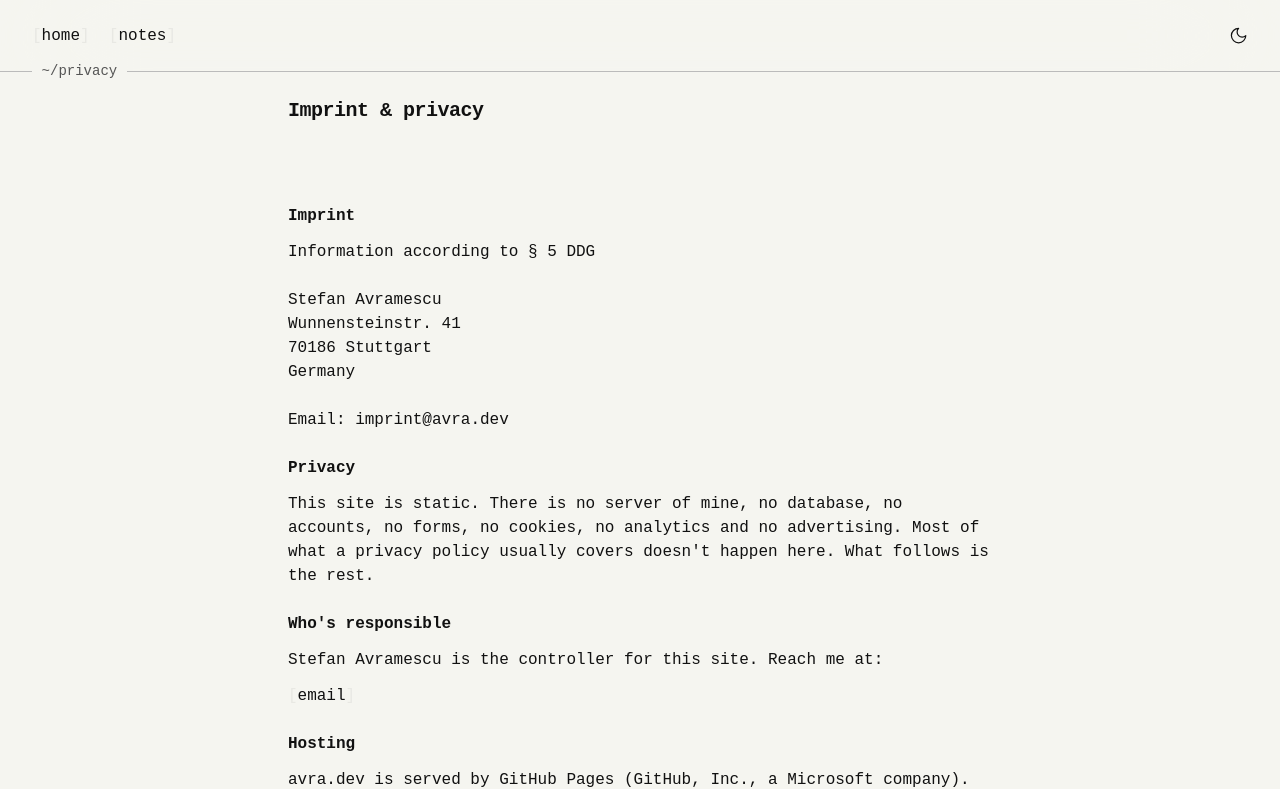
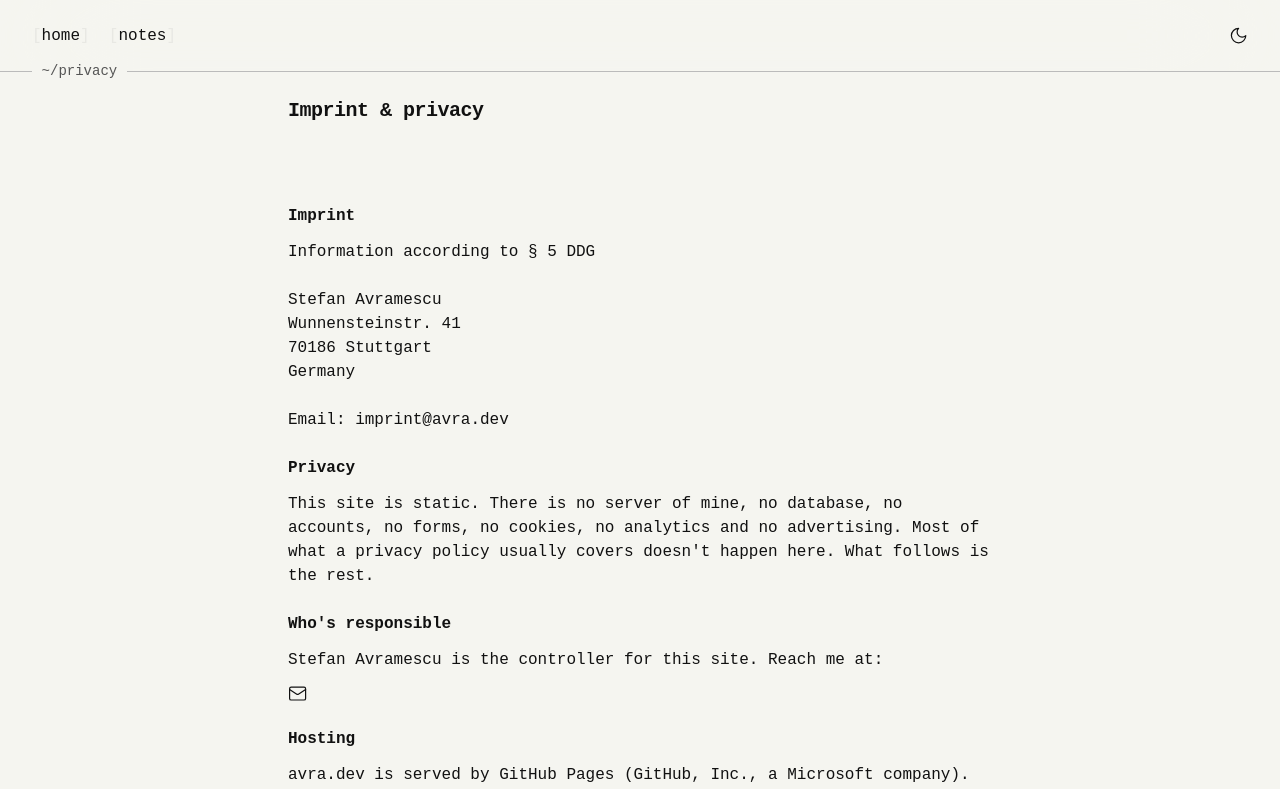
Before and after one commit to StefanAvra/avra-dev, a SvelteKit app: page /privacy in a window 1280 px wide. Shown: the top 789 px of the page. Built offline with nearby package versions, Linux system fonts and the light colour scheme.

Commit message:
feat: icons for email, github and rss links
- homepage email/github and footer rss links are Lucide-style icons
- GithubIcon restores Lucide's former github glyph, dropped from v1

```diff
--- a/src/lib/components/EmailTooltip.svelte
+++ b/src/lib/components/EmailTooltip.svelte
@@ -1,4 +1,6 @@
 <script lang="ts">
+	import { Mail } from '@lucide/svelte';
+
 	const r = (s: string) => [...s].reverse().join('');
 	let address = $state<string>();
 
@@ -18,13 +20,16 @@
 <div class="group relative">
 	<a
 		id="email"
-		class="bracketed no-underline"
+		class="flex transition-colors hover:text-accent"
 		href={address ? `mailto:${address}` : '#email'}
+		aria-label="Email"
 		aria-describedby="email-address"
 		onpointerenter={reveal}
 		onfocus={reveal}
-		{onclick}>email</a
+		{onclick}
 	>
+		<Mail class="size-[2ch]" strokeWidth={1.5} aria-hidden="true" />
+	</a>
 	<div
 		id="email-address"
 		role="tooltip"
--- a/src/lib/components/Footer.svelte
+++ b/src/lib/components/Footer.svelte
@@ -1,6 +1,7 @@
 <script lang="ts">
 	import { keyboardActive, toggleHelp } from '$lib/actions/hotkeys';
 	import { resolve } from '$app/paths';
+	import { Rss } from '@lucide/svelte';
 </script>
 
 <!-- Fixed (not sticky) behind the page so it stays put during overscroll bounce.
@@ -10,9 +11,16 @@
 	class="fixed inset-x-0 bottom-0 flex h-footer items-center justify-between gap-[3ch] bg-subtle px-[2ch] text-sm text-muted opacity-100 transition-all before:absolute before:inset-x-0 before:bottom-full before:h-svh before:bg-subtle data-keyboard-active:opacity-100 sm:px-8"
 	data-keyboard-active={$keyboardActive || undefined}
 >
-	<div class="flex gap-[2ch]">
+	<div class="flex items-center gap-[2ch]">
 		<a class="bracketed no-underline" href={resolve('/privacy')}>imprint &amp; privacy</a>
-		<a class="bracketed no-underline" href={resolve('/rss.xml')} data-sveltekit-reload>rss</a>
+		<a
+			class="transition-colors hover:text-accent"
+			href={resolve('/rss.xml')}
+			data-sveltekit-reload
+			aria-label="RSS feed"
+		>
+			<Rss class="size-[2ch]" strokeWidth={1.5} aria-hidden="true" />
+		</a>
 	</div>
 	<button
 		class="cursor-pointer opacity-50 transition-opacity hover:opacity-100"
--- /dev/null
+++ b/src/lib/components/GithubIcon.svelte
@@ -0,0 +1,20 @@
+<script lang="ts">
+	import { Icon, type LucideProps } from '@lucide/svelte';
+
+	// Lucide v1 dropped brand icons; this is its former `github` glyph, so it
+	// matches the stroke style of the Lucide icons it sits next to.
+	const props: LucideProps = $props();
+</script>
+
+<Icon
+	{...props}
+	iconNode={[
+		[
+			'path',
+			{
+				d: 'M15 22v-4a4.8 4.8 0 0 0-1-3.5c3 0 6-2 6-5.5.08-1.25-.27-2.48-1-3.5.28-1.15.28-2.35 0-3.5 0 0-1 0-3 1.5-2.64-.5-5.36-.5-8 0C6 2 5 2 5 2c-.3 1.15-.3 2.35 0 3.5A5.403 5.403 0 0 0 4 9c0 3.5 3 5.5 6 5.5-.39.49-.68 1.05-.85 1.65-.17.6-.22 1.23-.15 1.85v4'
+			}
+		],
+		['path', { d: 'M9 18c-4.51 2-5-2-7-2' }]
+	]}
+/>
--- a/src/routes/+page.svelte
+++ b/src/routes/+page.svelte
@@ -1,5 +1,6 @@
 <script lang="ts">
 	import EmailTooltip from '$lib/components/EmailTooltip.svelte';
+	import GithubIcon from '$lib/components/GithubIcon.svelte';
 
 	const timezone = new Intl.DateTimeFormat('en', {
 		timeZone: 'Europe/Berlin',
@@ -16,12 +17,15 @@
 	Welcome to my personal site. A place to experiment, share notes and projects.
 </p>
 
-<div class="flex gap-[2ch]">
+<div class="flex items-center gap-[2ch]">
 	<EmailTooltip />
 	<a
-		class="bracketed no-underline"
+		class="flex transition-colors hover:text-accent"
 		href="https://github.com/stefanavra"
 		target="_blank"
-		rel="noreferrer">github</a
+		rel="noreferrer"
+		aria-label="GitHub"
 	>
+		<GithubIcon class="size-[2ch]" strokeWidth={1.5} aria-hidden="true" />
+	</a>
 </div>
```
